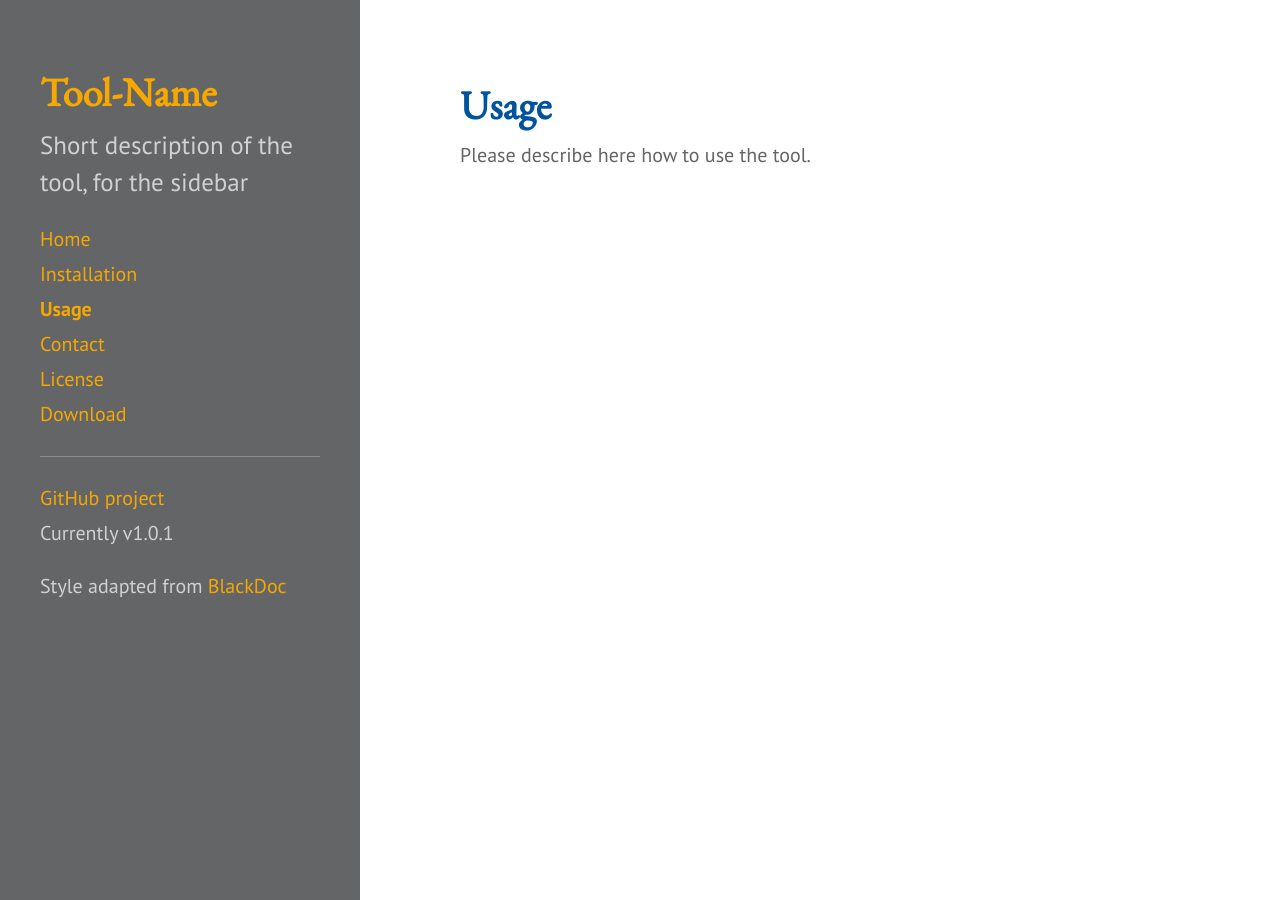
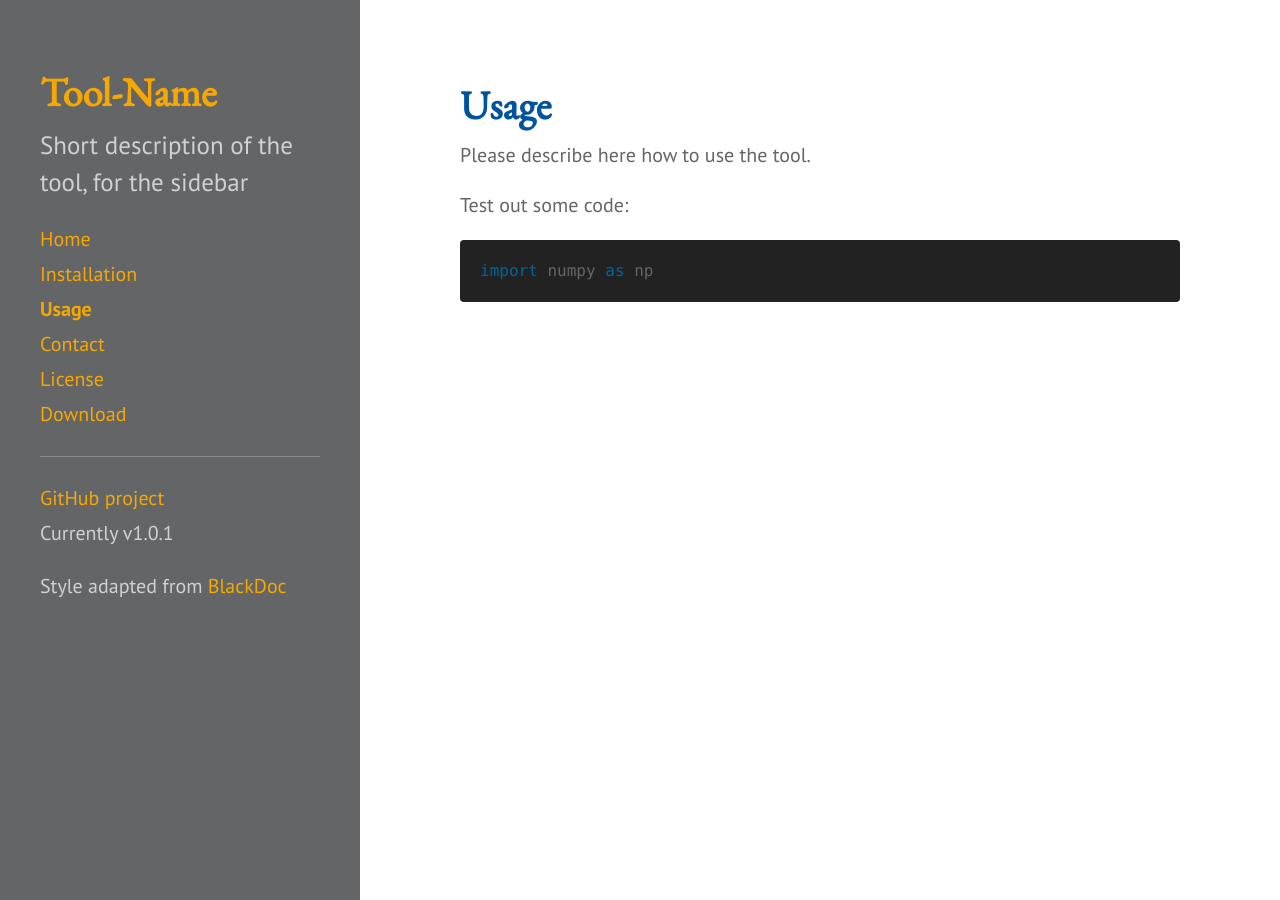
Before and after one commit to saezlab/dorothea, a Jekyll site: the page built from 2_usage.md, in a window 1280 px wide. Built offline with Jekyll 4.4.1, drawn with Linux system fonts in a browser that asks for light colours.

Commit message:
Update 2_usage.md

````diff
--- a/2_usage.md
+++ b/2_usage.md
@@ -4,3 +4,9 @@ title: Usage
 ---
 
 Please describe here how to use the tool.
+
+
+Test out some code:
+```python
+import numpy as np
+```
````
